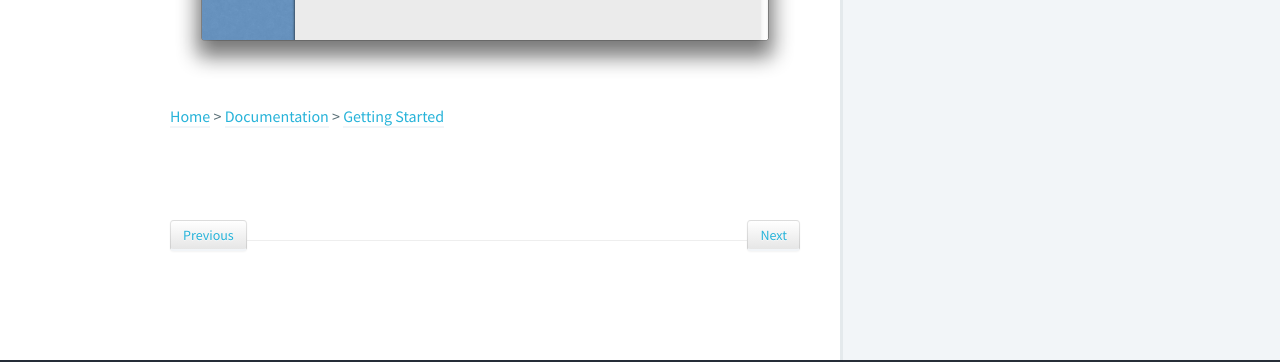
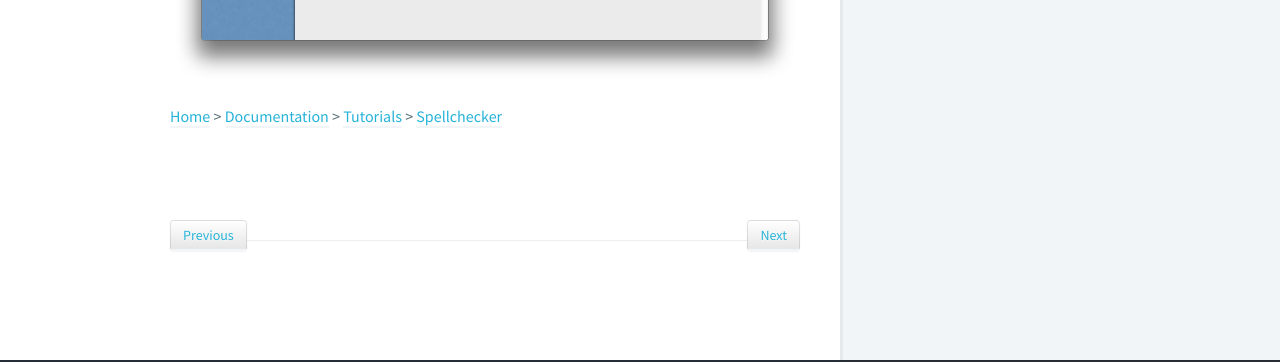
Before and after one commit to cohorte/cohorte.github.io, a Jekyll site: the page built from docs/1.x/tutorials/spellchecker/java.md, in a window 1280 px wide and 900 px high, scrolled down 5406 px. Shown: the part 154-516 px from the top of the window. Built offline with Jekyll 4.4.1, drawn with Linux system fonts in a browser that asks for light colours.

Commit message:
Update java.md

```diff
--- a/docs/1.x/tutorials/spellchecker/java.md
+++ b/docs/1.x/tutorials/spellchecker/java.md
@@ -171,4 +171,4 @@ The different application components can be deployed on different Isolates. This
 ![SpellChecker Application](spellchecker-app-img4.png)
 
 
-[Home](../../) > [Documentation](../) > [Getting Started](../getting-started.html)
+[Home](../../../../) > [Documentation](../../) > [Tutorials](../) > [Spellchecker](./)
```
